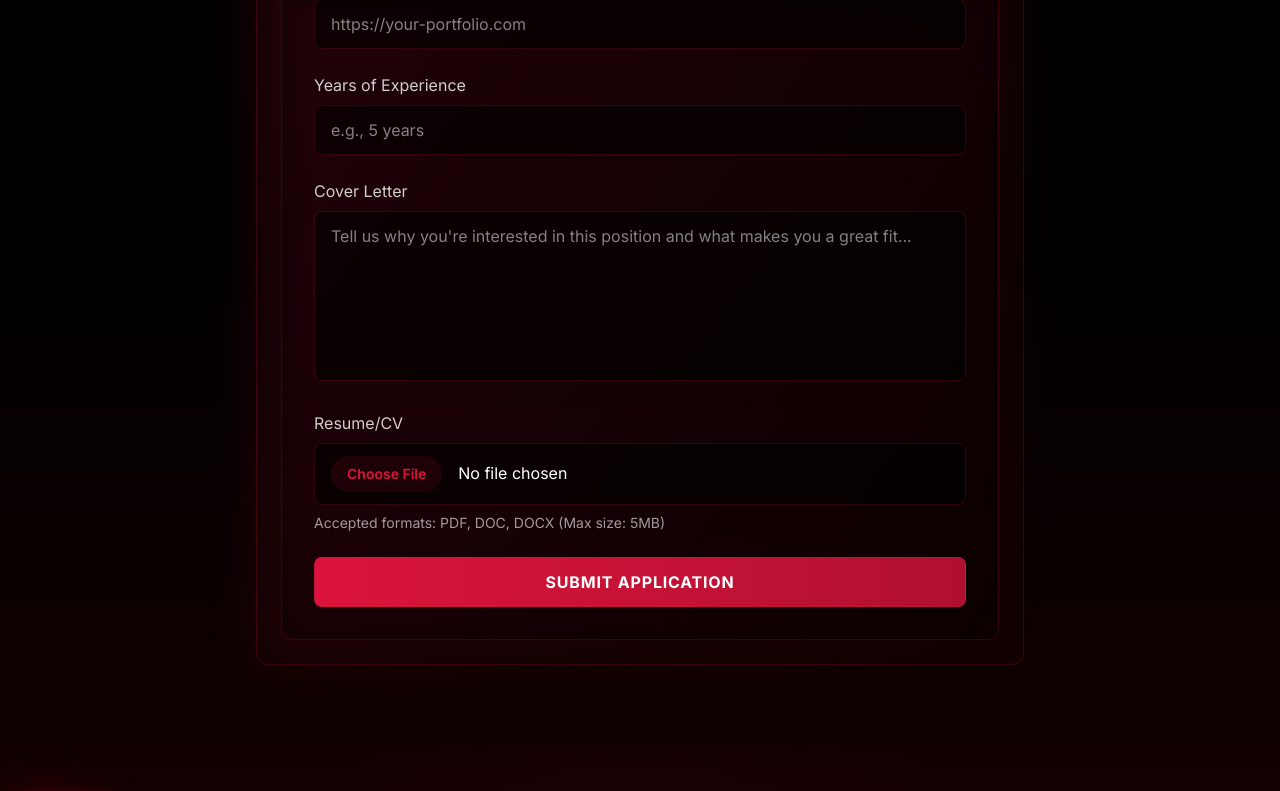
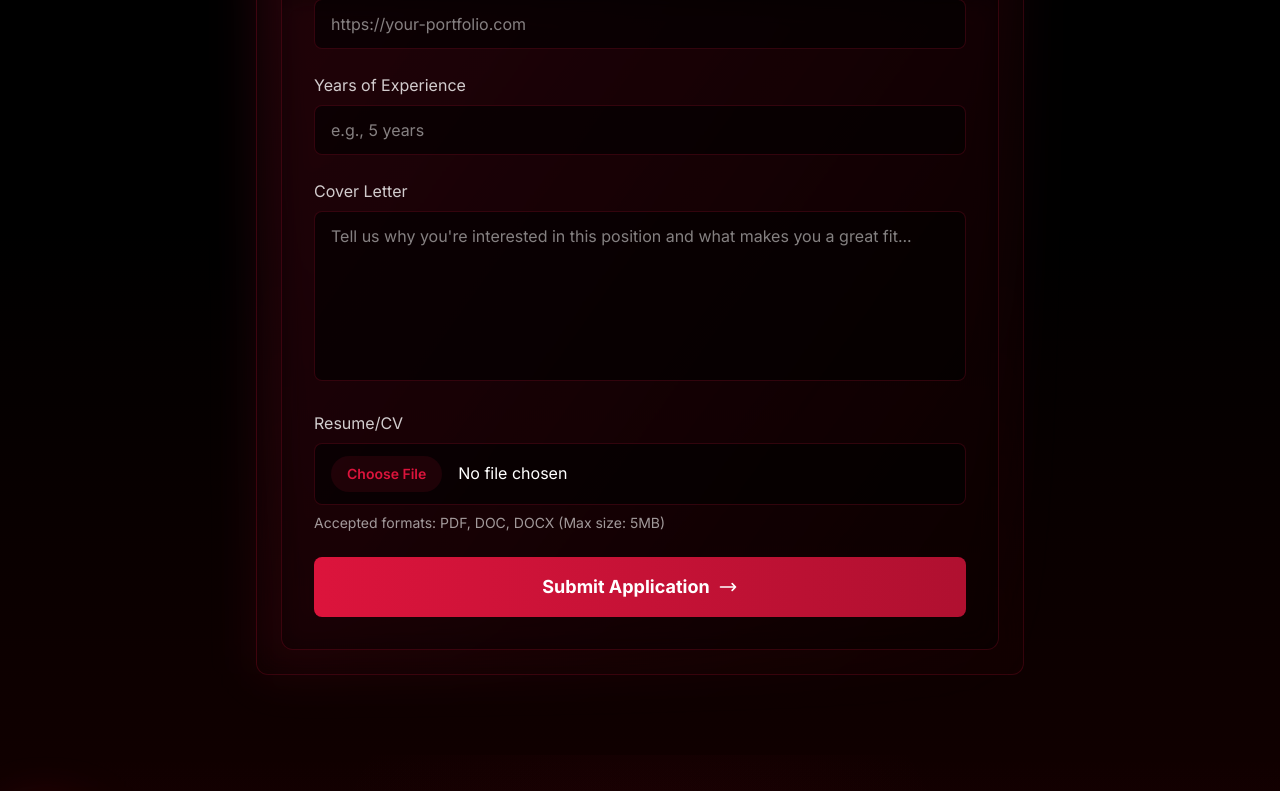
Before and after one commit to The-Abyss-Studios/Website-Main, a Next.js app: page /careers/apply in a window 1280 px wide. Shown: the part 637-1428 px from the top of the page. Built offline with nearby package versions, Linux system fonts and the light colour scheme.

Commit message:
Prod ready

```diff
--- a/src/app/careers/apply/page.tsx
+++ b/src/app/careers/apply/page.tsx
@@ -1,6 +1,6 @@
 'use client';
 
-import React, { useState, useEffect } from 'react';
+import React, { useState, useEffect, Suspense } from 'react';
 import { useSearchParams } from 'next/navigation';
 import Navbar from '@/components/Navbar';
 import Footer from '@/components/Footer';
@@ -17,7 +17,7 @@ interface ApplicationForm {
   resume: File | null;
 }
 
-export default function Apply() {
+function ApplicationForm() {
   const searchParams = useSearchParams();
   const position = searchParams?.get('position') || '';
 
@@ -103,27 +103,7 @@ export default function Apply() {
     }
   };
 
-  const handleNavClick = (sectionId: string) => {
-    const element = document.getElementById(sectionId);
-    if (element) {
-      const offset = 80;
-      const elementPosition = element.getBoundingClientRect().top;
-      const offsetPosition = elementPosition + window.pageYOffset - offset;
-
-      window.scrollTo({
-        top: offsetPosition,
-        behavior: 'smooth'
-      });
-    }
-  };
-
   return (
-    <main className="min-h-screen bg-gradient-to-b from-black via-black to-[#1a0000] text-white">
-      <TechBackground />
-      <Navbar />
-
-      {/* Application Form Section */}
-      <section className="py-20 px-4">
     <div className="max-w-3xl mx-auto">
       <div className="text-center mb-12">
         <h1 className="text-4xl md:text-5xl font-bold mb-6 bg-gradient-to-r from-[#DC143C] to-[#B01030] bg-clip-text text-transparent">
@@ -250,14 +230,56 @@ export default function Apply() {
             <button
               type="submit"
               disabled={isSubmitting}
-                  className={`gaming-button w-full ${isSubmitting ? 'opacity-50 cursor-not-allowed' : ''}`}
+              className="relative group w-full px-8 py-4 bg-gradient-to-r from-[#DC143C] to-[#B01030] text-white rounded-lg overflow-hidden transition-all duration-300 hover:scale-105 hover:shadow-[0_0_30px_rgba(220,20,60,0.5)]"
             >
+              <div className="absolute inset-0 bg-gradient-to-r from-[#DC143C]/0 via-white/20 to-[#DC143C]/0 translate-x-[-100%] group-hover:translate-x-[100%] transition-transform duration-1000"></div>
+              <span className="relative flex items-center justify-center gap-2 text-lg font-bold">
                 {isSubmitting ? 'Submitting...' : 'Submit Application'}
+                <svg className="w-5 h-5 group-hover:translate-x-1 transition-transform" fill="none" stroke="currentColor" viewBox="0 0 24 24">
+                  <path strokeLinecap="round" strokeLinejoin="round" strokeWidth={2} d="M17 8l4 4m0 0l-4 4m4-4H3" />
+                </svg>
+              </span>
             </button>
           </form>
         </div>
       </div>
     </div>
+  );
+}
+
+export default function Apply() {
+  const handleNavClick = (sectionId: string) => {
+    const element = document.getElementById(sectionId);
+    if (element) {
+      const offset = 80;
+      const elementPosition = element.getBoundingClientRect().top;
+      const offsetPosition = elementPosition + window.pageYOffset - offset;
+
+      window.scrollTo({
+        top: offsetPosition,
+        behavior: 'smooth'
+      });
+    }
+  };
+
+  return (
+    <main className="min-h-screen bg-gradient-to-b from-black via-black to-[#1a0000] text-white">
+      <TechBackground />
+      <Navbar />
+
+      {/* Application Form Section */}
+      <section className="py-20 px-4">
+        <Suspense fallback={
+          <div className="max-w-3xl mx-auto text-center">
+            <div className="animate-pulse">
+              <div className="h-12 bg-[#DC143C]/20 rounded-lg mb-6"></div>
+              <div className="h-4 bg-[#DC143C]/20 rounded-lg mb-4"></div>
+              <div className="h-4 bg-[#DC143C]/20 rounded-lg w-3/4 mx-auto"></div>
+            </div>
+          </div>
+        }>
+          <ApplicationForm />
+        </Suspense>
       </section>
 
       <Footer handleNavClick={handleNavClick} />
```
Lines whose indentation alone changed are shown as unchanged.
